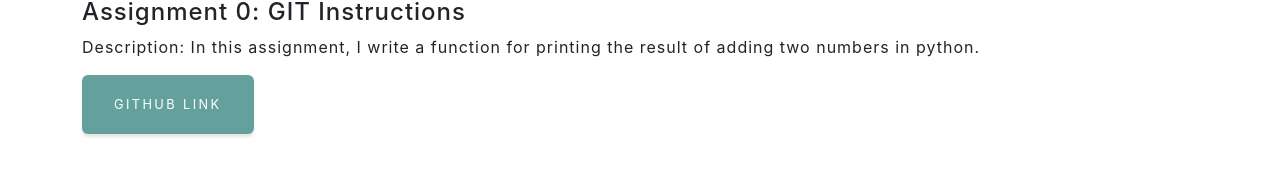
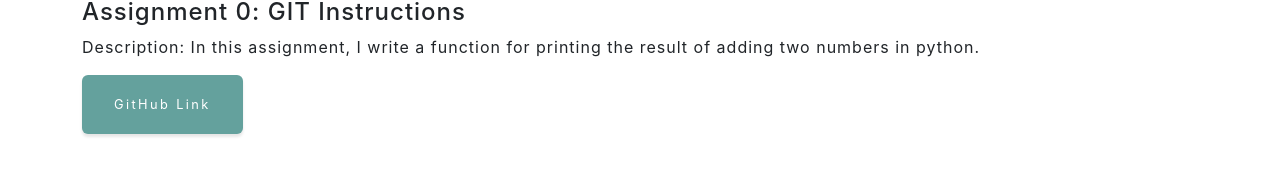
Before and after one commit to zouhanq/zouhanq.github.io, a plain HTML site: page assignments.html in a window 1280 px wide. Shown: the part 148-332 px from the top of the page. Drawn offline with nearby package versions, Linux system fonts and the light colour scheme.

Commit message:
change capitalization

```diff
--- a/assignments.html
+++ b/assignments.html
@@ -45,6 +45,10 @@
         h2 {
             margin-top: 100px;
         }
+            /* New rule to preserve capitalization */
+        .btn {
+            text-transform: none;
+        }
     </style>
 </head>
 <body id="page-top">
```
